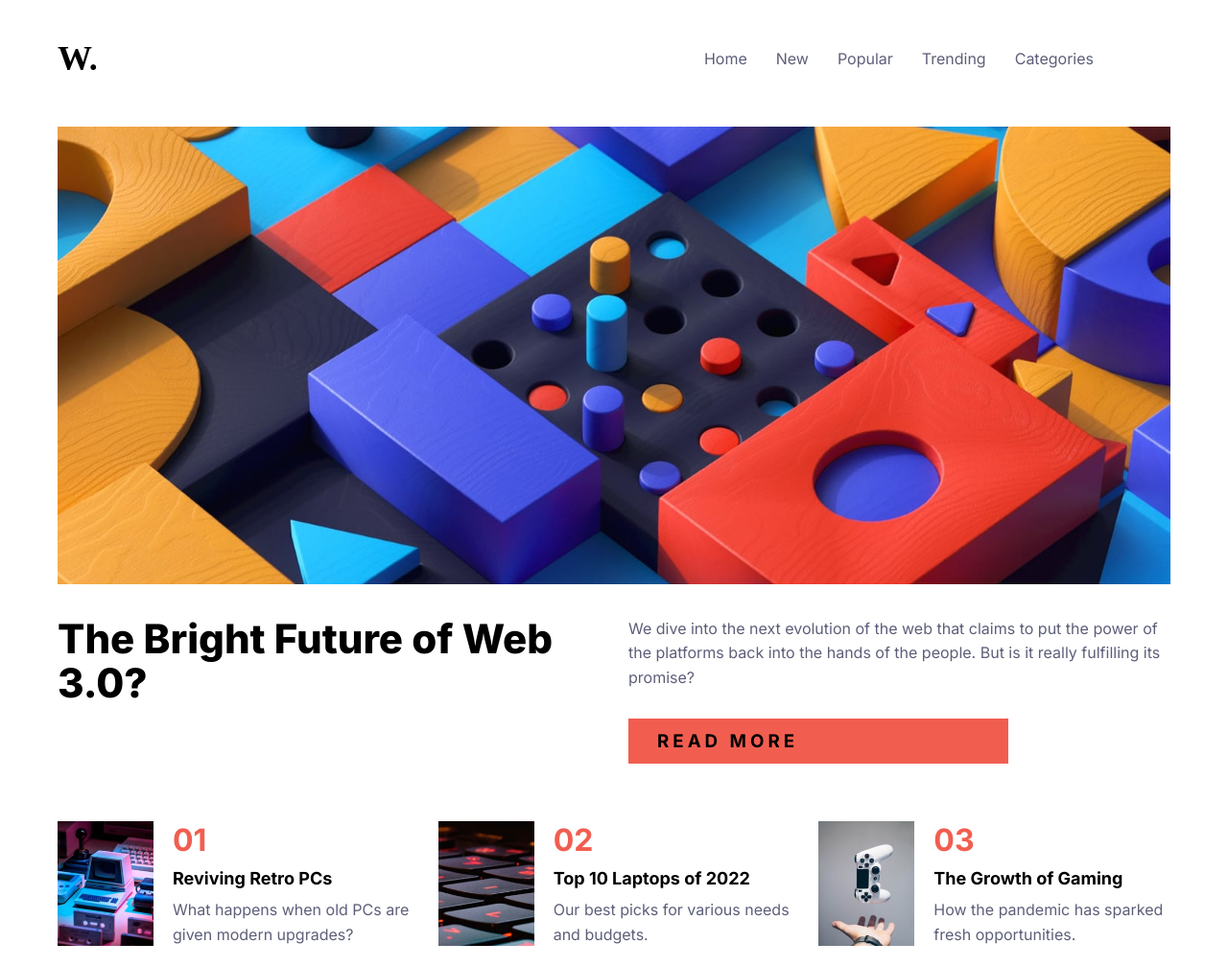
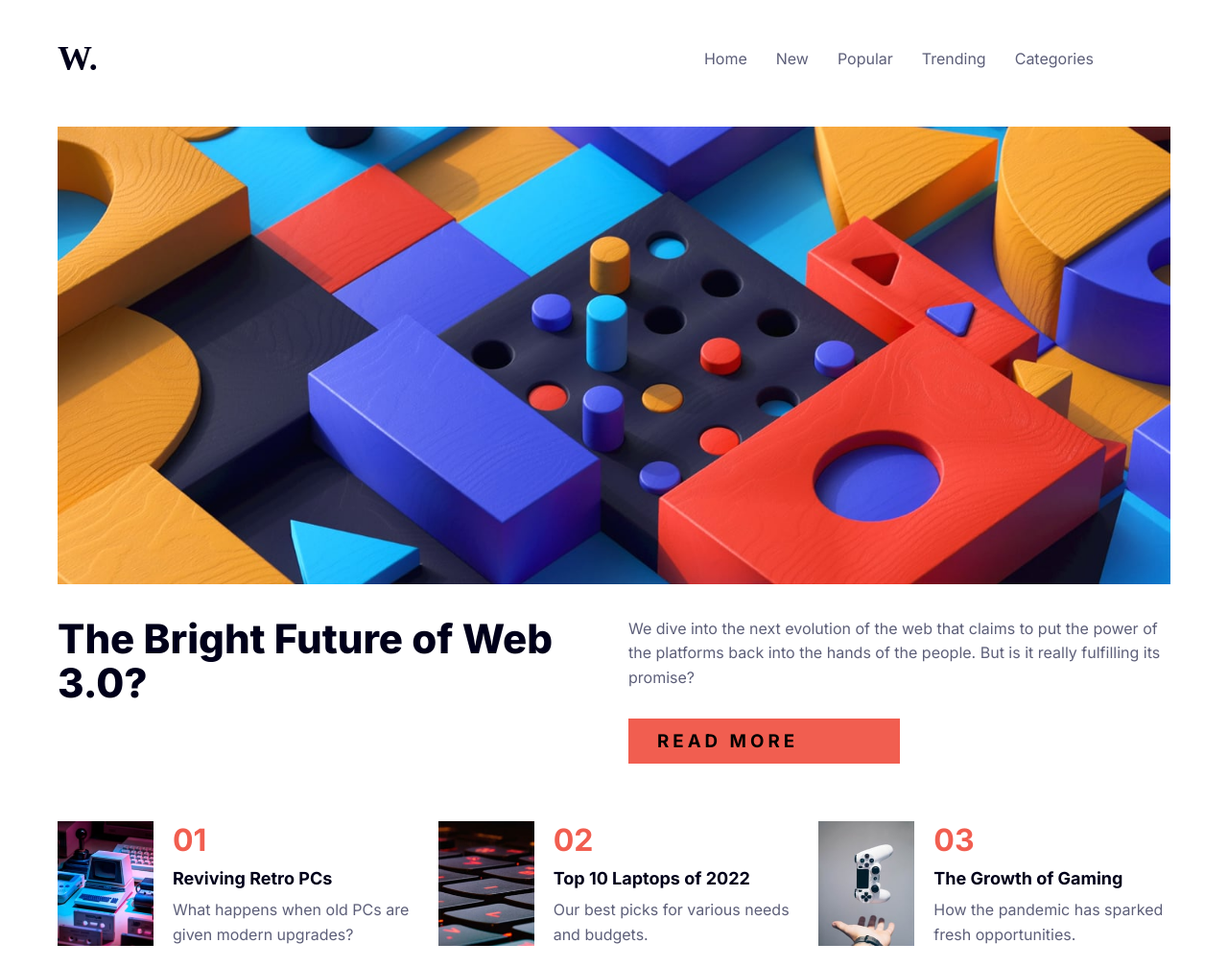
Before and after one commit to Siyanda9821/python-1, a plain HTML site: page Day_18/news-homepage-main/news-homepage-main/index.html in a window 1280 px wide. Shown: the whole page at 96% size. Drawn offline with Linux system fonts and the light colour scheme.

Commit message:
colors_fonts

```diff
--- a/Day_18/news-homepage-main/news-homepage-main/index.html
+++ b/Day_18/news-homepage-main/news-homepage-main/index.html
@@ -4,7 +4,6 @@
 <head>
   <meta charset="UTF-8">
   <meta name="viewport" content="width=device-width, initial-scale=1.0">
-  <!-- displays site properly based on user's device -->
 
   <link rel="icon" type="image/png" sizes="32x32" href="./assets/images/favicon-32x32.png">
 
@@ -44,7 +43,7 @@
       margin-right: 50px;
       font-size: 36px;
       font-weight: bold;
-      color: #000;
+      color: hsl(240, 100%, 5%);
       font-family: serif;
     }
 
@@ -102,7 +101,8 @@
       text-transform: uppercase;
       letter-spacing: 4px;
       cursor: pointer;
-      width: 70%;
+      width: 50%;
+      justify-content: center;
 
     }
 
@@ -143,6 +143,10 @@
       font-weight: bold;
     }
 
+    .heading {
+      color: hsl(240, 100%, 5%);
+    }
+
     .description2 h3 {
       font-size: 18px;
       margin: 10px 0;
@@ -165,6 +169,10 @@
         grid-template-columns: 1fr;
       }
     }
+
+    .topic {
+      color: hsl(240, 100%, 5%);
+    }
   </style>
 </head>
 
@@ -186,7 +194,7 @@
 
   <section class="mid-section">
     <div>
-      <h1>The Bright Future of Web 3.0?</h1>
+      <h1 class="topic">The Bright Future of Web 3.0?</h1>
     </div>
 
     <div class="description">
@@ -207,7 +215,7 @@
       <img src="assets/images/image-retro-pcs.jpg" alt="Retro PCs">
       <div class="description2">
         <h2 class="num">01</h2>
-        <h3 class="heading-1">Reviving Retro PCs</h3>
+        <h3 class="heading">Reviving Retro PCs</h3>
         <p>What happens when old PCs are given modern upgrades?</p>
       </div>
     </div>
@@ -216,7 +224,7 @@
       <img src="assets/images/image-top-laptops.jpg" alt="Top Laptops">
       <div class="description2">
         <h2 class="num">02</h2>
-        <h3 class="heading-2">Top 10 Laptops of 2022</h3>
+        <h3 class="heading">Top 10 Laptops of 2022</h3>
         <p>Our best picks for various needs and budgets.</p>
       </div>
     </div>
@@ -225,7 +233,7 @@
       <img src="assets/images/image-gaming-growth.jpg" alt="Gaming Growth">
       <div class="description2">
         <h2 class="num">03</h2>
-        <h3 class="heading-3">The Growth of Gaming</h3>
+        <h3 class="heading">The Growth of Gaming</h3>
         <p>How the pandemic has sparked fresh opportunities.</p>
       </div>
     </div>
```
